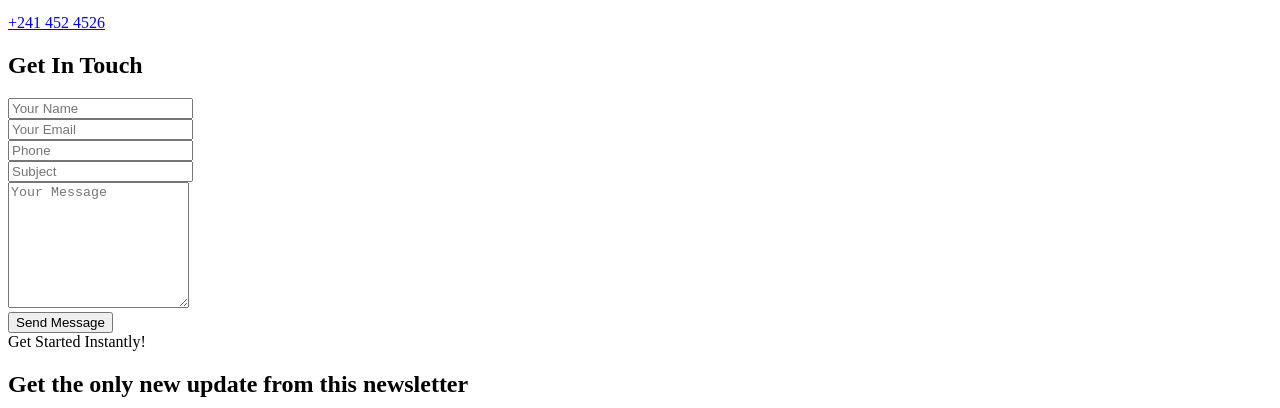
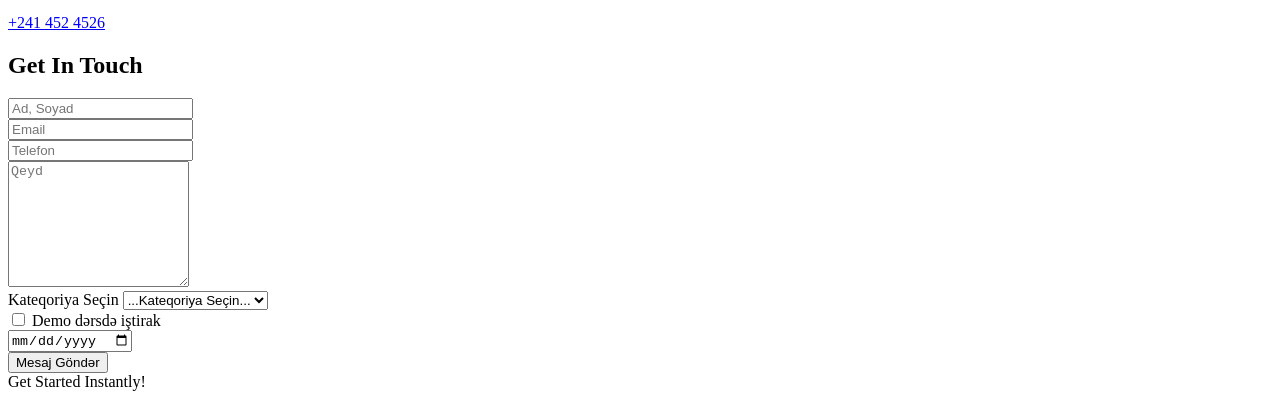
Before and after one commit to Websuper2021/ComparFront, a website built with webpack: page src/pages/contact.html in a window 1280 px wide. Shown: the part 2122-2530 px from the top of the page. Built offline with nearby package versions, Linux system fonts and the light colour scheme.

Commit message:
ContactFormda deyisiklik

```diff
--- a/src/css/_header.scss
+++ b/src/css/_header.scss
@@ -78,7 +78,6 @@ $gradient-color: #8c4b91;
                     margin: 12px 0 17px;
                     text-transform: capitalize;
                     font-family: Saira, sans-serif;
-                    color: green;
                 }
 
                 p {
--- a/src/css/_latestNew.scss
+++ b/src/css/_latestNew.scss
@@ -59,7 +59,7 @@ $gradient-color: #8c4b91;
                                 display: block;
                                 width: 100%;
                                 -webkit-transform-style: preserve-3d;
-                                max-width: 100;
+                                max-width: 100%;
                                 vertical-align: middle;
 
                                 &:hover {}
--- a/src/pages/contact.html
+++ b/src/pages/contact.html
@@ -146,26 +146,49 @@
             <div class="container">
                 <div class="row">
                     <div class="col-lg-6">
-                        <div class="form-group"><input type="text" name="name" id="name" class="form-control"
-                                placeholder="Your Name" required=""></div>
+                        <div class="form-group">
+                            <input type="text" name="FullName" id="FullName" class="form-control"
+                                   placeholder="Ad, Soyad" required="">
+                        </div>
                     </div>
                     <div class="col-lg-6">
-                        <div class="form-group"><input type="email" name="email" id="email" class="form-control"
-                                placeholder="Your Email" required=""></div>
+                        <div class="form-group">
+                            <input type="email" name="Email" id="Email" class="form-control"
+                                   placeholder="Email" required="">
+                        </div>
                     </div>
                     <div class="col-lg-6">
-                        <div class="form-group"><input type="text" name="phone_number" id="phone_number"
-                                class="form-control" placeholder="Phone" required=""></div>
+                        <div class="form-group">
+                            <input type="text" name="PhoneNumber" id="PhoneNumber"
+                                   class="form-control" placeholder="Telefon" required="">
+                        </div>
                     </div>
-                    <div class="col-lg-6">
-                        <div class="form-group"><input type="text" name="msg_subject" id="msg_subject"
-                                class="form-control" placeholder="Subject" required=""></div>
+                    <div class="col-lg-6 col-md-12">
+                        <div class="form-group">
+                            <textarea name="Note" class="form-control" id="Note" rows="8"
+                                      placeholder="Qeyd" required=""></textarea>
+                        </div>
                     </div>
+                    <div class="form-group col-lg-6 col-md-12 text-start">
+                        <label name="CategoryId" class="control-label">Kateqoriya Seçin</label>
+                        <select name="CategoryId" class="form-control" required="">
+                             <option value=0 disabled selected>...Kateqoriya Seçin...</option>
+                        <option value="development" required="">Developmnet</option>
+                        <option value="design" required="">Design</option>
+                        </select>
+                    </div>
+                    <div class="form-check form-switch col-lg-6 text-start ps-5 d-flex">
+                        <div class="col-lg-6 text-start">
+                            <input class="form-check-input" type="checkbox" asp-for="DemoRequest">
+                            <label class="form-check-label" for="DemoRequest">Demo dərsdə iştirak</label>
+                        </div>
+                        <div class="col-lg-6 text-end">
+                            <div class="form-group"><input type="date" name="Date" id="Date"></div>
+                        </div>
+                    </div>
+
                     <div class="col-lg-12 col-md-12">
-                        <div class="form-group"><textarea name="message" class="form-control" id="message" rows="8"
-                                placeholder="Your Message" required=""></textarea></div>
-                    </div>
-                    <div class="col-lg-12 col-md-12"><button type="submit" class="btn btn-primary">Send Message</button>
+                        <button type="submit" class="btn btn-primary">Mesaj Göndər</button>
                     </div>
                 </div>
             </div>
```
